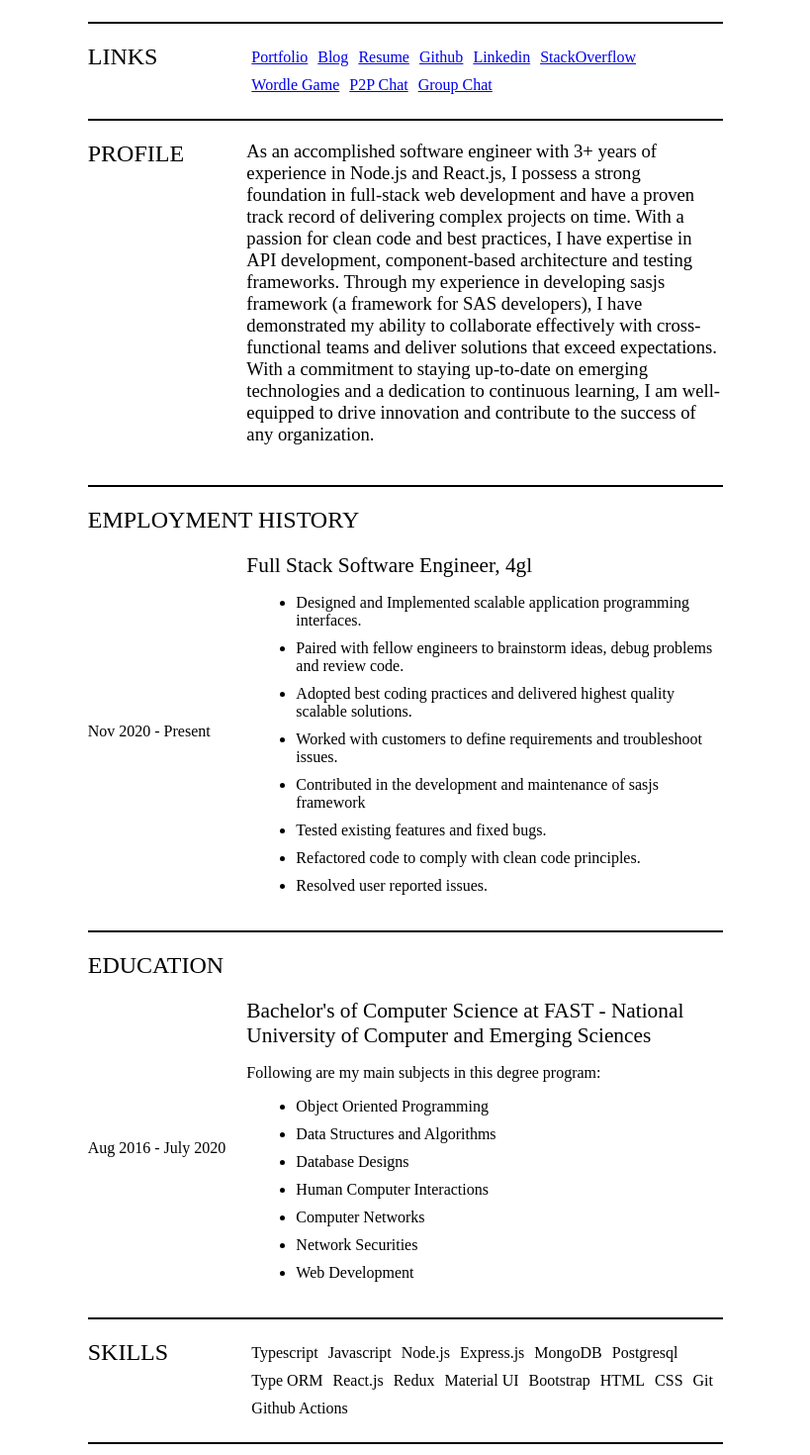
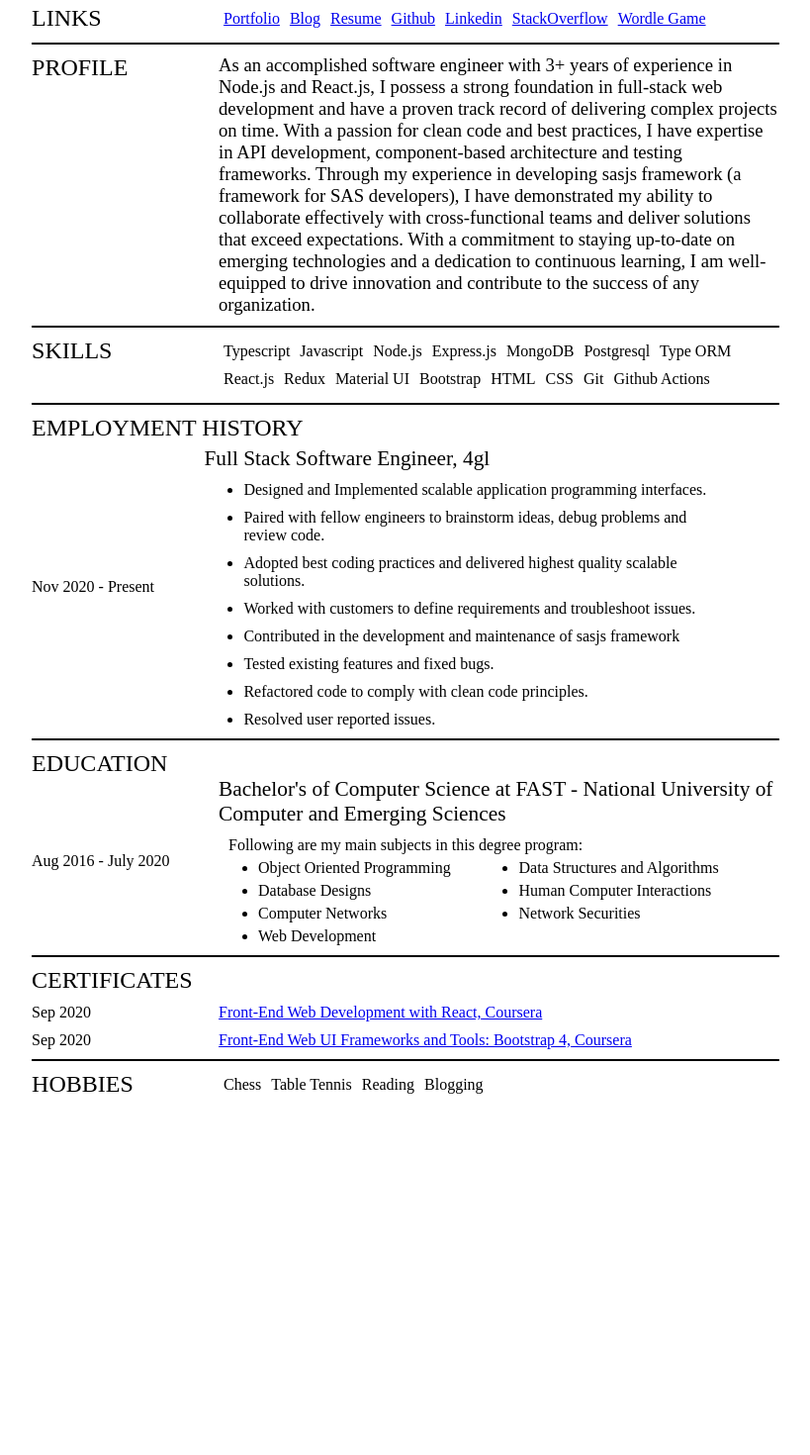
Before and after one commit to sabhas/resume, a React (Vite) app: page / in a window 1280 px wide. Shown: the part 120-1590 px from the top of the page at 99% size, without its empty margins (230-1049 px from the left). After the commit the page ends 1257 px from the top, so only its background shows below. Built offline with nearby package versions, Linux system fonts and the light colour scheme.

Commit message:
chore: fix styles

```diff
--- a/index.html
+++ b/index.html
@@ -4,7 +4,7 @@
     <meta charset="UTF-8" />
     <link rel="icon" type="image/svg+xml" href="/vite.svg" />
     <meta name="viewport" content="width=device-width, initial-scale=1.0" />
-    <title>Vite + React + TS</title>
+    <title>Sabir's Resume</title>
   </head>
   <body>
     <div id="root"></div>
--- a/src/App.tsx
+++ b/src/App.tsx
@@ -16,11 +16,11 @@ function App() {
       <div className='section-divider'></div>
       <Profile />
       <div className='section-divider'></div>
+      <Skills />
+      <div className='section-divider'></div>
       <Work />
       <div className='section-divider'></div>
       <Education />
-      <div className='section-divider'></div>
-      <Skills />
       <div className='section-divider'></div>
       <Certificates />
       <div className='section-divider'></div>
--- a/src/components/education.tsx
+++ b/src/components/education.tsx
@@ -27,7 +27,9 @@ export const Education = () => {
               {item.program} at {item.school}
             </div>
             <div>
-              <p>Following are my main subjects in this degree program:</p>
+              <p style={{ margin: '10px 0 0 10px' }}>
+                Following are my main subjects in this degree program:
+              </p>
               <ul className='courses'>
                 {item.courses.map((course) => (
                   <li className='course'>{course}</li>
--- a/src/components/links.tsx
+++ b/src/components/links.tsx
@@ -5,9 +5,9 @@ const data: { [key: string]: string } = {
   Github: 'https://github.com/sabhas',
   Linkedin: 'http://www.linkedin.com/in/sabir-hassan-8b1484140/',
   StackOverflow: 'https://stackoverflow.com/users/12763092/sabir-hassan',
-  'Wordle Game': 'https://wordle.sabhas.me',
-  'P2P Chat': 'https://peer-chat.sabhas.me',
-  'Group Chat': 'https://group-chat.sabhas.me'
+  'Wordle Game': 'https://wordle.sabhas.me'
+  // 'P2P Chat': 'https://peer-chat.sabhas.me',
+  // 'Group Chat': 'https://group-chat.sabhas.me'
 }
 
 export const Links = () => {
--- a/src/index.scss
+++ b/src/index.scss
@@ -3,11 +3,16 @@
   height: auto;
   margin: 0 auto;
   box-sizing: border-box;
-  padding: 10mm 20mm;
+  padding: 5mm 5mm;
 
   .section-divider {
     border-top: 2px solid black;
-    margin: 20px 0;
+    margin: 10px 0;
+  }
+
+  .section-title {
+    font-size: 18pt;
+    flex-basis: 25%;
   }
 
   .header {
@@ -39,11 +44,6 @@
   .links-section {
     display: flex;
 
-    .section-title {
-      font-size: 18pt;
-      flex-basis: 25%;
-    }
-
     .section-content {
       display: flex;
       flex-wrap: wrap;
@@ -58,15 +58,23 @@
   .profile-section {
     display: flex;
 
-    .section-title {
-      font-size: 18pt;
-      flex-basis: 25%;
-    }
-
     .profile-summary {
       flex-basis: 75%;
       font-size: 14pt;
-      margin-bottom: 20px;
+    }
+  }
+
+  .skills-section {
+    display: flex;
+
+    .section-content {
+      flex-basis: 75%;
+      display: flex;
+      flex-wrap: wrap;
+
+      .item {
+        margin: 5px;
+      }
     }
   }
 
@@ -81,7 +89,7 @@
 
     .work {
       display: flex;
-      margin-top: 20px;
+      margin-top: 5px;
 
       .work-duration {
         font-size: 12pt;
@@ -97,8 +105,10 @@
         }
 
         .work-responsibilities {
+          margin-bottom: 0px;
+          margin-top: 5px;
           .responsibility {
-            margin: 10px;
+            margin-top: 10px;
           }
         }
       }
@@ -116,7 +126,6 @@
 
     .education {
       display: flex;
-      margin-top: 20px;
 
       .duration {
         font-size: 12pt;
@@ -132,29 +141,15 @@
         }
 
         .courses {
+          margin: 0 auto;
+          display: flex;
+          flex-wrap: wrap;
+          justify-content: space-between;
           .course {
-            margin: 10px;
+            margin-top: 5px;
+            width: 50%;
           }
         }
-      }
-    }
-  }
-
-  .skills-section {
-    display: flex;
-
-    .section-title {
-      font-size: 18pt;
-      flex-basis: 25%;
-    }
-
-    .section-content {
-      flex-basis: 75%;
-      display: flex;
-      flex-wrap: wrap;
-
-      .item {
-        margin: 5px;
       }
     }
   }
@@ -170,7 +165,7 @@
 
     .certificate {
       display: flex;
-      margin-top: 20px;
+      margin-top: 10px;
       flex-basis: 100%;
 
       .duration {
@@ -188,11 +183,6 @@
   .hobbies-section {
     display: flex;
 
-    .section-title {
-      font-size: 18pt;
-      flex-basis: 25%;
-    }
-
     .section-content {
       flex-basis: 75%;
       display: flex;
```
